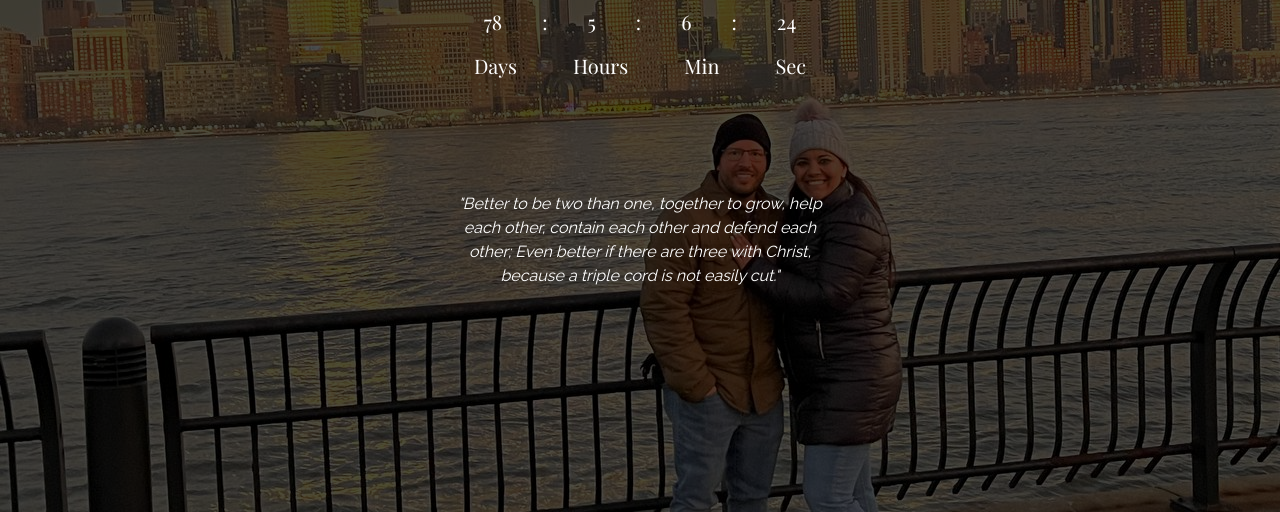
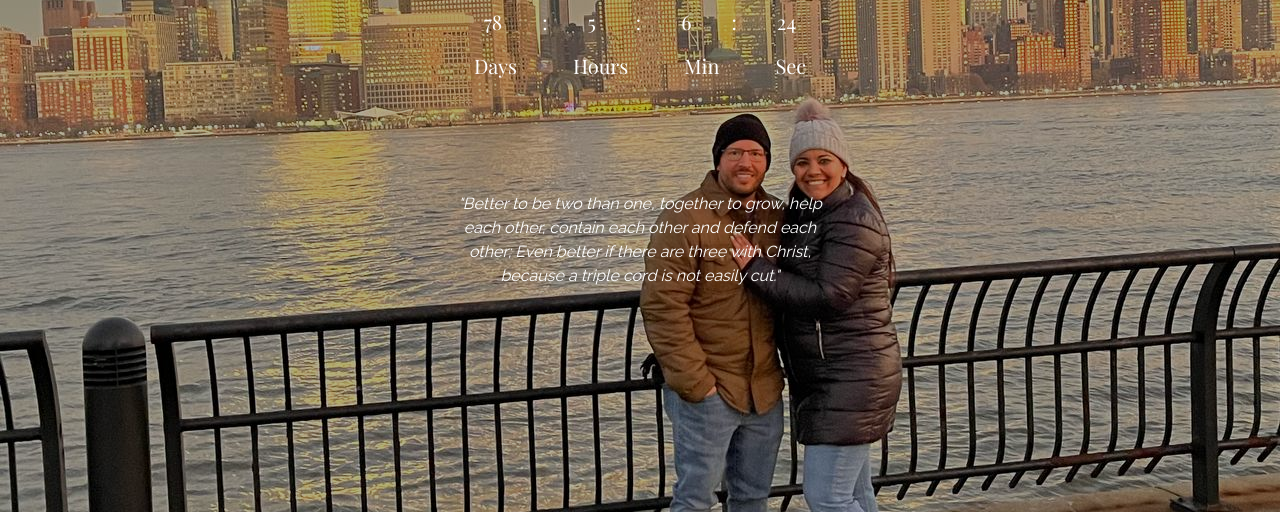
Before and after one commit to molerojj/wedding-sister, an Astro site: page / in a window 1280 px wide. Shown: the part 288-800 px from the top of the page. Built offline with nearby package versions, Linux system fonts and the light colour scheme; Astro itself is replaced by a stand-in of ours.

Commit message:
change opacity bg wedding section

```diff
--- a/src/components/HeroSection.astro
+++ b/src/components/HeroSection.astro
@@ -25,7 +25,7 @@
 
 	</div>
 
-	<div class="absolute top-16 bottom-0 h-full w-full z-10 opacity-30">
+	<div class="absolute top-16 bottom-0 h-full w-full z-10 opacity-70">
 		<img
 			src="./foto-main.jpeg"
 			alt="Yeldy y Jack"
```
